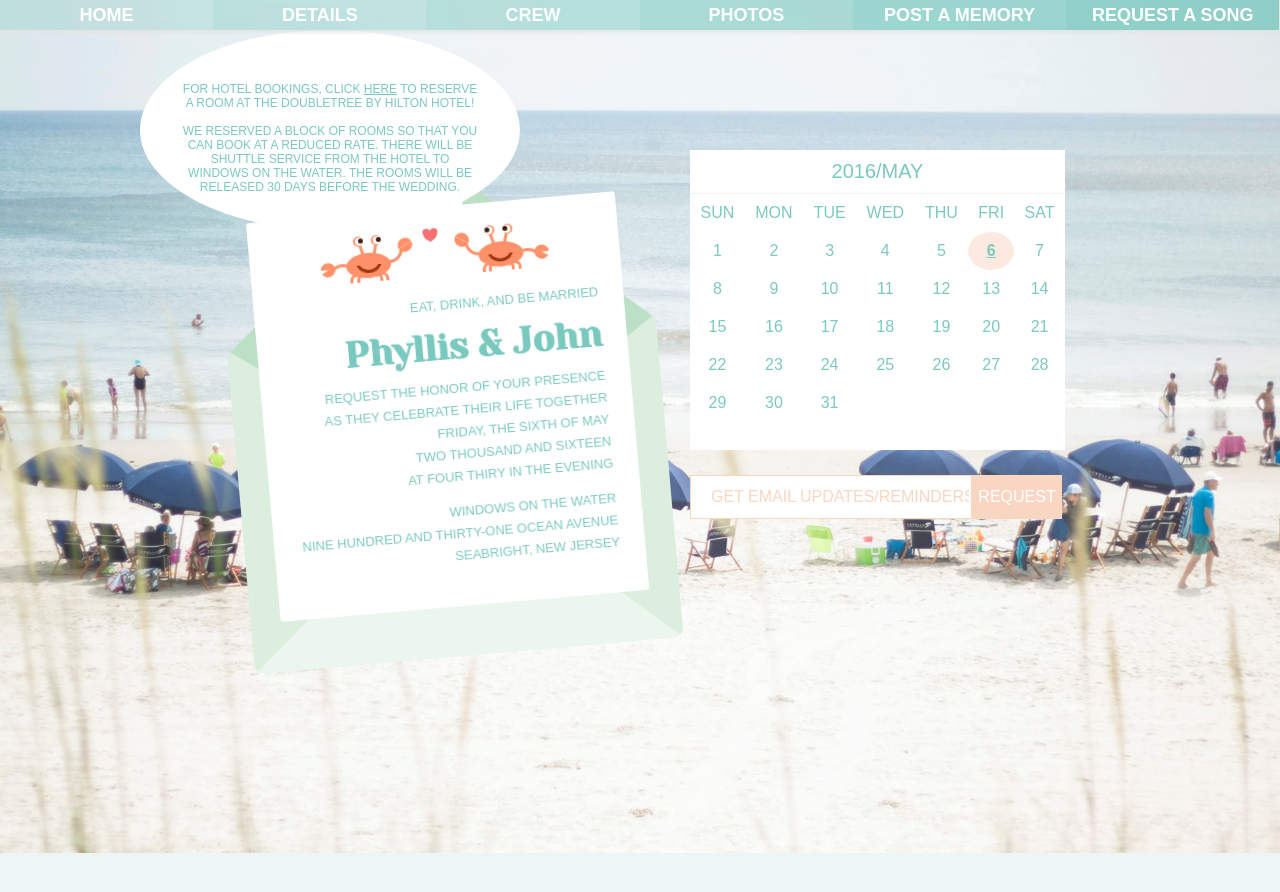
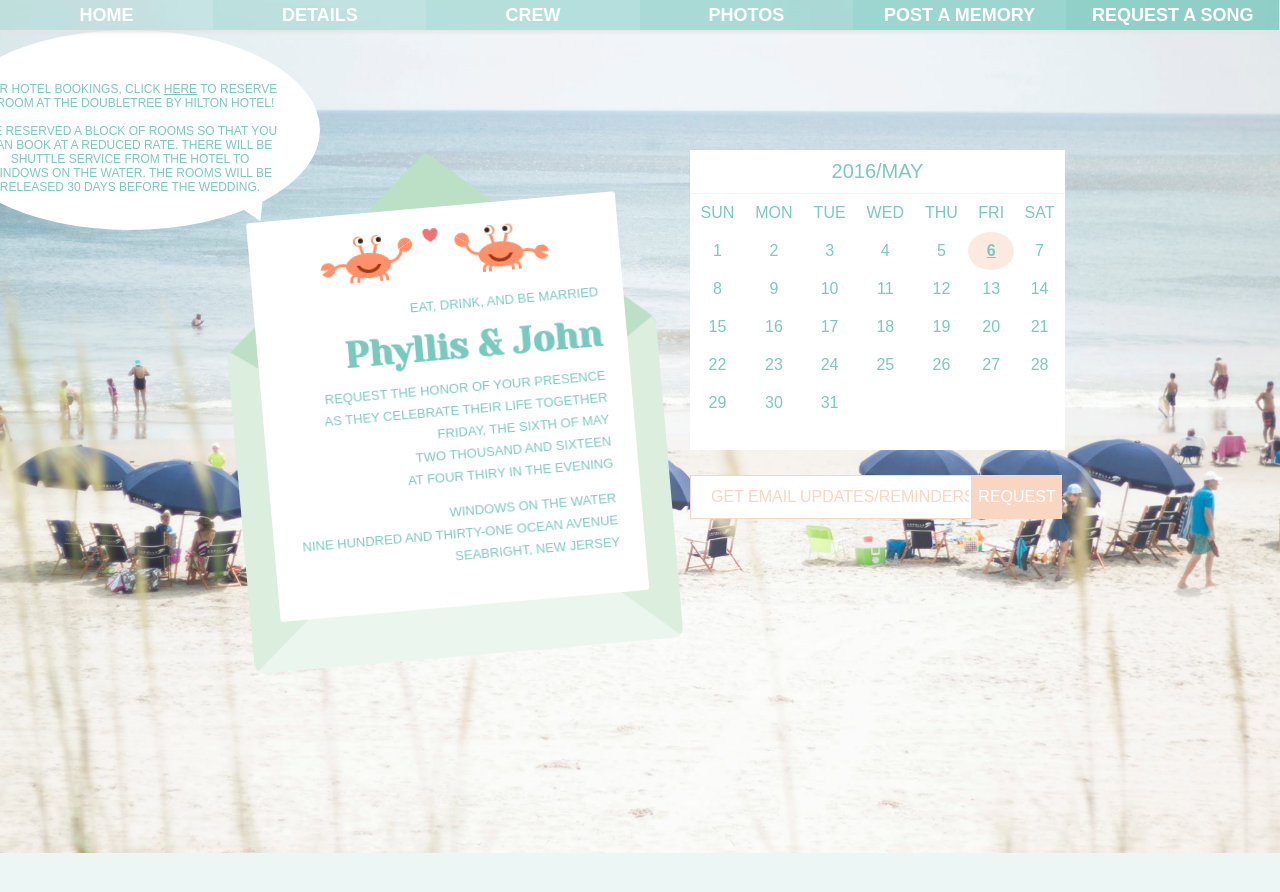
Before and after one commit to phyllisandjohn/phyllisandjohn.github.io, a Jekyll site: the page details/index.html, which Jekyll copies as it is, in a window 1280 px wide. Shown: the top 892 px of the page. Built offline with Jekyll 4.4.1, drawn with Linux system fonts in a browser that asks for light colours.

Commit message:
Update index.html

```diff
--- a/details/index.html
+++ b/details/index.html
@@ -14,7 +14,7 @@
 	position: absolute;
 	left: 50%;
 	height: 120px;
-	margin-left: -500px;
+	margin-left: -700px;
 }
 
 .arrow-down {
```
